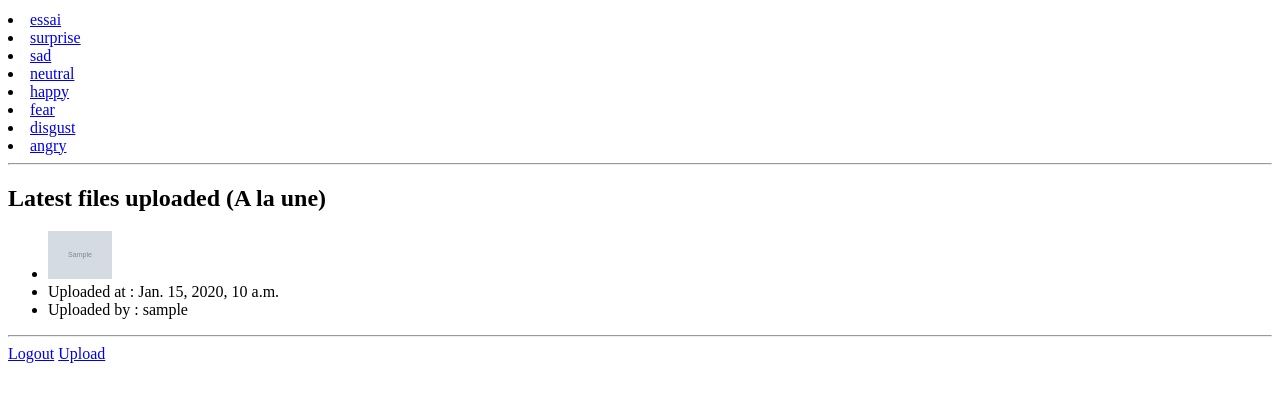
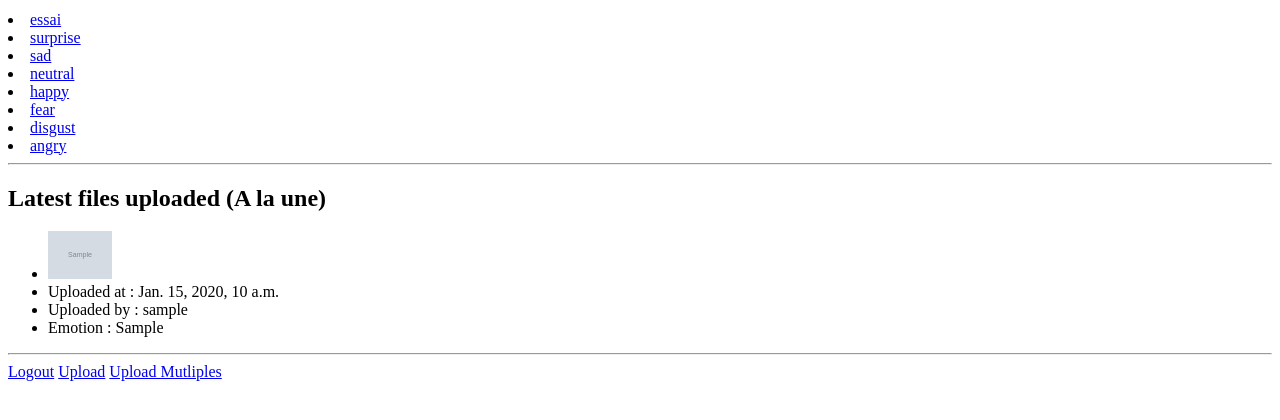
Before and after one commit to Junx2001/Emotion_Image_Recognition, a Django app: page /myapp/home/ in a window 1280 px wide. Shown: the part 231-651 px from the top of the page. Run offline with Django 3.2, Linux system fonts and the light colour scheme; tables that the repository leaves empty hold one stand-in row (values such as "Sample post"); grey boxes marked "Sample" are stand-in pictures.

Commit message:
Add new features

```diff
--- a/myapp/forms.py
+++ b/myapp/forms.py
@@ -1,7 +1,11 @@
 from django import forms
 from .models import UploadedFile
+from multiupload.fields import MultiFileField
 
 class FileUploadForm(forms.ModelForm):
     class Meta:
         model = UploadedFile
         fields = ['file']
+
+class UploadImagesForm(forms.Form):
+    images = MultiFileField(min_num=1, max_num=10, max_file_size=1024*1024*5)  # Limit to 10 files, max 5MB each
--- a/myapp/templates/myapp/home.html
+++ b/myapp/templates/myapp/home.html
@@ -31,6 +31,7 @@
     <li><a href="{% url 'user_profile' user_id=photo.user_id %}"><img with="48" height="48" src="{{ photo.file }}"></a></li>
     <li>Uploaded at : {{ photo.uploaded_time}}</li>
     <li>Uploaded by : {{ photo.user.username}}</li>
+    <li>Emotion : {{ photo.emotion}}</li>
   </ul>
 {% endfor %}
 
@@ -41,3 +42,4 @@
 
 <a href="{% url 'logout' %}">Logout</a>
 <a href="{% url 'upload' %}">Upload</a>
+<a href="{% url 'upload_images' %}">Upload Mutliples</a>
--- /dev/null
+++ b/myapp/templates/myapp/upload_images.html
@@ -0,0 +1,5 @@
+<form method="post" enctype="multipart/form-data">
+    {% csrf_token %}
+    {{ form.as_table }}
+    <button type="submit">Upload</button>
+  </form>
--- a/myapp/urls.py
+++ b/myapp/urls.py
@@ -11,4 +11,5 @@ urlpatterns = [
     path('profile/<int:user_id>/', views.user_profile_view, name='user_profile'),
     path('upload/', views.upload_file, name='upload'),
     path('my-albums/<str:emotion>/', views.my_album_view, name='my_album'),
+    path('upload-multiples/', views.upload_images, name='upload_images'),
 ]
--- a/myapp/views.py
+++ b/myapp/views.py
@@ -3,7 +3,7 @@ from django.contrib.auth import authenticate, login, logout
 from django.shortcuts import render, redirect, get_object_or_404
 from django.contrib.auth.forms import UserCreationForm
 from django.contrib.auth.models import User
-from .forms import FileUploadForm
+from .forms import FileUploadForm, UploadImagesForm
 from .models import UploadedFile
 
 from django.conf import settings
@@ -39,12 +39,16 @@ def logout_view(request):
 def home_view(request):
     user = request.user
     latest_files = UploadedFile.objects.select_related('user').order_by('-uploaded_time')[:10]
+    for phot in latest_files:
+        phot.file = settings.MEDIA_URL + str(phot.file)
     query = request.GET.get('q')
     if query:
-        users = User.objects.filter(username__icontains=query).exclude(is_staff=True)
+        #users = User.objects.filter(username__icontains=query).exclude(is_staff=True)
+        users = User.objects.filter(username__icontains=query).exclude(is_staff=True).exclude(id=user.id)
     else:
         query = ""
-        users = User.objects.all().exclude(is_staff=True)
+        #users = User.objects.all().exclude(is_staff=True)
+        users = User.objects.all().exclude(is_staff=True).exclude(id=user.id)
     return render(request, 'myapp/home.html', {'users': users, 'query': query, 'emotions':emotions_list, 'latest_files':latest_files})
 
 def register_view(request):
@@ -96,6 +100,44 @@ def upload_file(request):
 
     return render(request, 'myapp/upload.html', {'form': form})
 
+def upload_images(request):
+    if request.method == 'POST':
+        form = UploadImagesForm(request.POST, request.FILES)
+        if form.is_valid():
+            print("valid")
+            # Handle the uploaded images here
+
+            for image in form.cleaned_data['images']:
+                # Process each uploaded image as needed
+                # Save the image, create model instances, etc.
+                # Example: Saving the image
+                print(image)
+                upload_file = UploadedFile()
+                upload_file.file = image
+                upload_file.user = request.user
+
+                #We can now load the model using the joblib file
+                reg_loaded = load('model_saved.joblib')
+
+                #We convert the image into grayscale and we resize it into 48 pixels * 48 pixels
+                pixel_number = 2305
+                im = Image.open(image).convert("L")
+                im = im.resize((48, 48))
+                pixels = list(im.getdata())
+
+                #We use the model to predict the emotion contained in the image
+                numbers = ["pixel"+str(x) for x in range(1,2305)]
+                for_test = pd.DataFrame([pixels], columns=numbers)
+                prediction = reg_loaded.predict(for_test)
+
+                upload_file.emotion = prediction[0]
+                upload_file.save()
+            return redirect('home')
+    else:
+        form = UploadImagesForm()
+    return render(request, 'myapp/upload_images.html', {'form': form})
+
+
 
 def my_album_view(request, emotion):
     if emotion:
```
